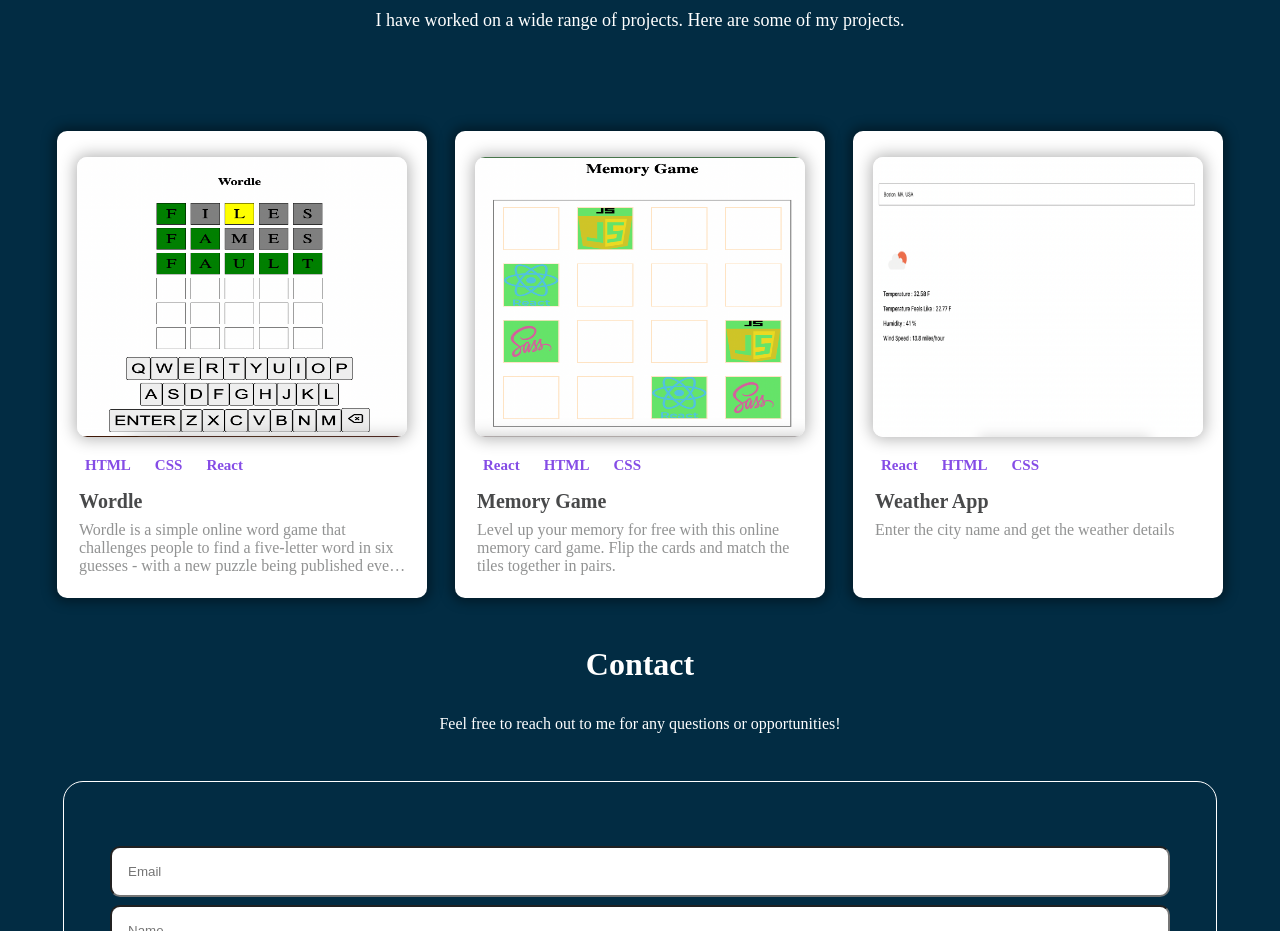
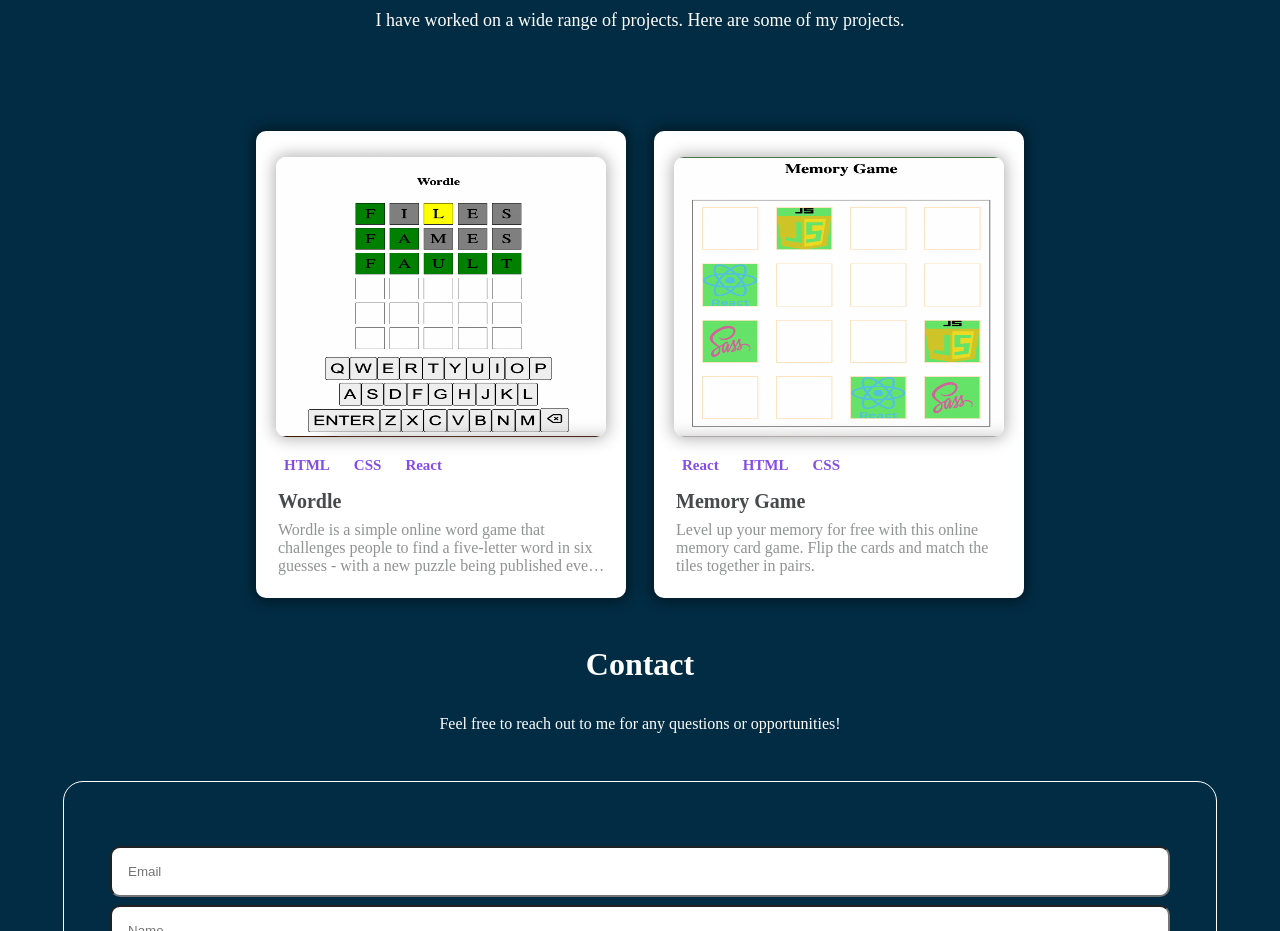
Before and after one commit to shahlahassan123/Portfolio_Website_React, a React (Vite) app: page / in a window 1280 px wide. Shown: the part 3560-4491 px from the top of the page. Built offline with nearby package versions, Linux system fonts and the light colour scheme.

Commit message:
Updated projects

```diff
--- a/src/Data/data.js
+++ b/src/Data/data.js
@@ -9,8 +9,9 @@ export const Bio = {
     description:
       "I'm an eager and adaptable individual, always up for new challenges. Fueled by a love for learning, I'm committed to delivering top-notch results with a positive and growth-focused mindset.",
     github: "https://github.com/shahlahassan123",
-    resume:
-      "https://drive.google.com/file/d/1HFJ0zRY80GUg3tvYLUwO4pV9AHQYpVZm/view?usp=drive_link",
+    // resume:
+    //   "https://drive.google.com/file/d/1HFJ0zRY80GUg3tvYLUwO4pV9AHQYpVZm/view?usp=drive_link",
+    resume: "https://drive.google.com/file/d/1KvgxyDtOcypjjXGooOPLgHSkzZoCquNH/view",
     linkedin: "https://www.linkedin.com/in/shahla-hassan/",
   };
 
@@ -180,7 +181,8 @@ export const Bio = {
       ],
       category: "web app",
       github: "https://github.com/shahlahassan123/wordle_React/",
-      webapp: "https://shahlahassan123.github.io/wordle_React/",
+      // webapp: "https://shahlahassan123.github.io/wordle_React/",
+      webapp: "https://wordle-react-delta.vercel.app/",
     },
     {
       id: 0,
@@ -192,22 +194,23 @@ export const Bio = {
       tags: ["React", "HTML", "CSS"],
       category: "web app",
       github: "https://github.com/shahlahassan123/Memory_Game_React/",
-      webapp: "https://shahlahassan123.github.io/Memory_Game_React/",
+      // webapp: "https://shahlahassan123.github.io/Memory_Game_React/",
+      webapp: "https://memory-game-react-tan.vercel.app/",
 
     },
-    {
-      id: 1,
-      title: "Weather App",
-      description:
-        "Enter the city  name and get the weather details",
-      image:
-        "./weather.png",
-      tags: [
-        "React", "HTML", "CSS"
-      ],
-      category: "web app",
-      github: "https://github.com/shahlahassan123/React_WeatherApp/",
-      webapp: "https://shahlahassan123.github.io/React_WeatherApp",
-    },
+    // {
+    //   id: 1,
+    //   title: "Weather App",
+    //   description:
+    //     "Enter the city  name and get the weather details",
+    //   image:
+    //     "./weather.png",
+    //   tags: [
+    //     "React", "HTML", "CSS"
+    //   ],
+    //   category: "web app",
+    //   github: "https://github.com/shahlahassan123/React_WeatherApp/",
+    //   webapp: "https://shahlahassan123.github.io/React_WeatherApp",
+    // },
 
   ];
```
